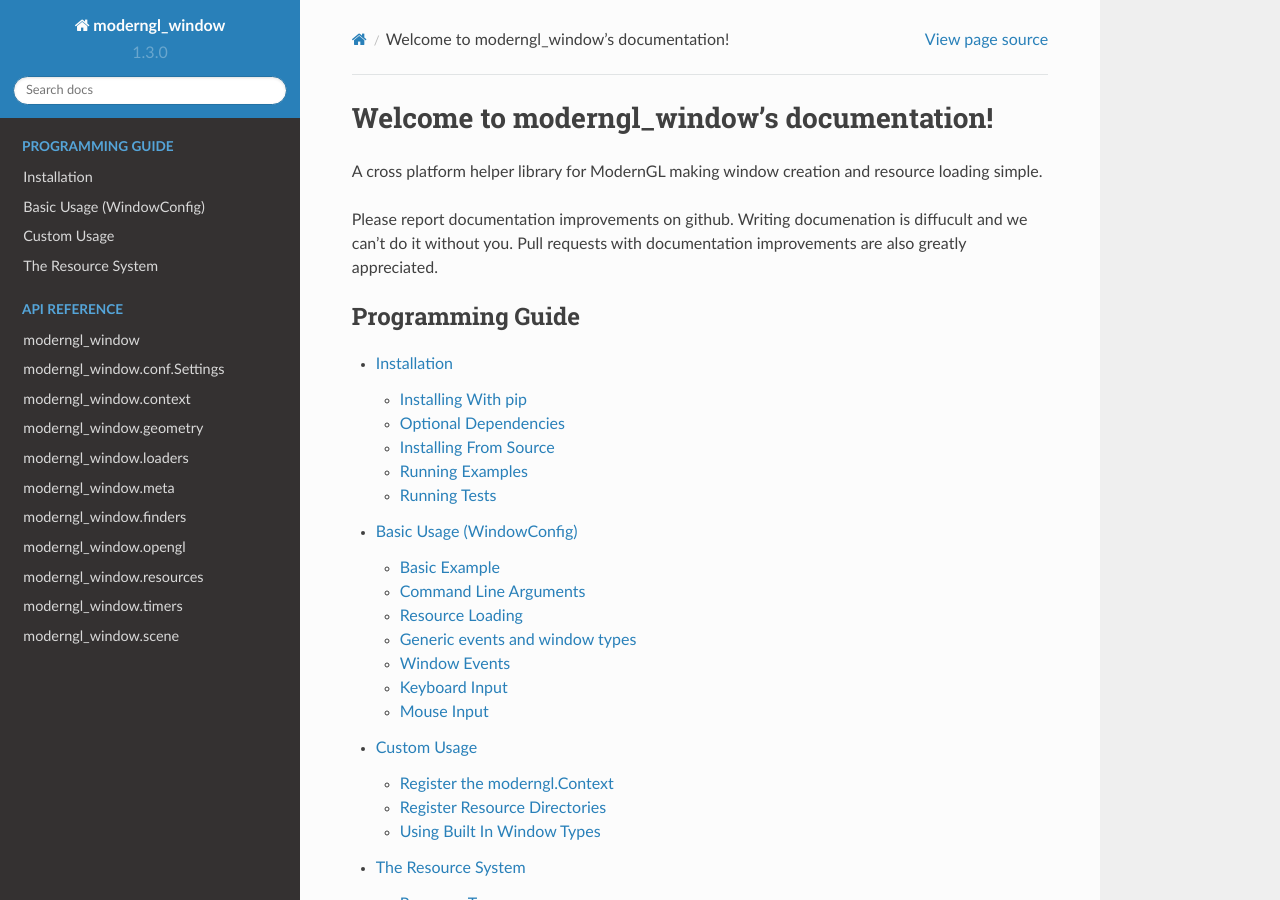
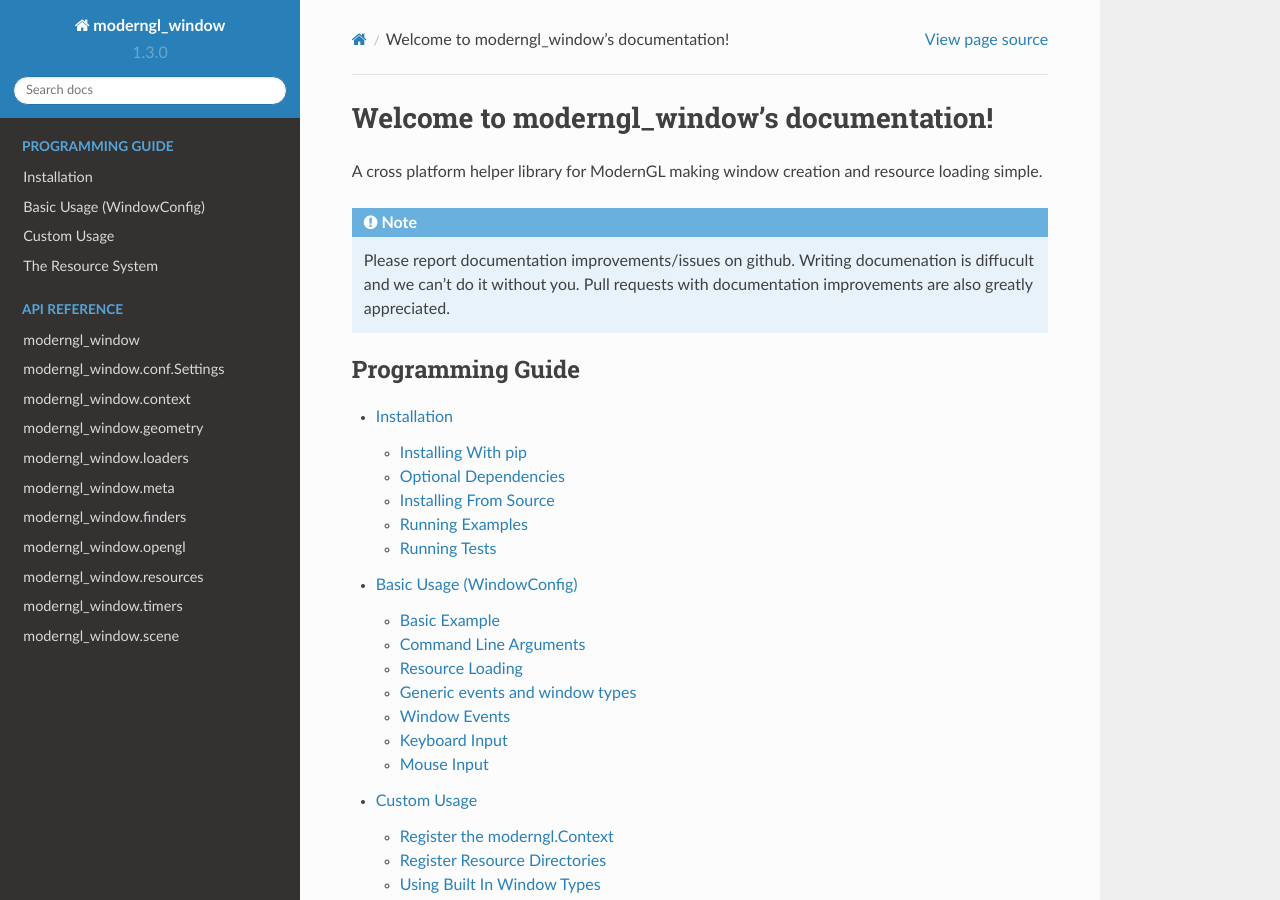
Before and after one commit to moderngl/moderngl-window, a Sphinx documentation site: the page built from docs/index.rst, in a window 1280 px wide and 900 px high. Built offline with Sphinx 7.4.7 and the Read the Docs theme 2.0.0, drawn with Linux system fonts in a browser that asks for light colours.

Commit message:
docs: make pleas to raise issues with docs more visible

```diff
--- a/docs/index.rst
+++ b/docs/index.rst
@@ -9,9 +9,9 @@
 A cross platform helper library for ModernGL making window
 creation and resource loading simple.
 
-Please report documentation improvements on github. Writing documenation is
-diffucult and we can't do it without you. Pull requests with documentation
-improvements are also greatly appreciated.
+.. Note:: Please report documentation improvements/issues on github. Writing documenation is
+          diffucult and we can't do it without you. Pull requests with documentation
+          improvements are also greatly appreciated.
 
 .. toctree::
    :maxdepth: 3
```
